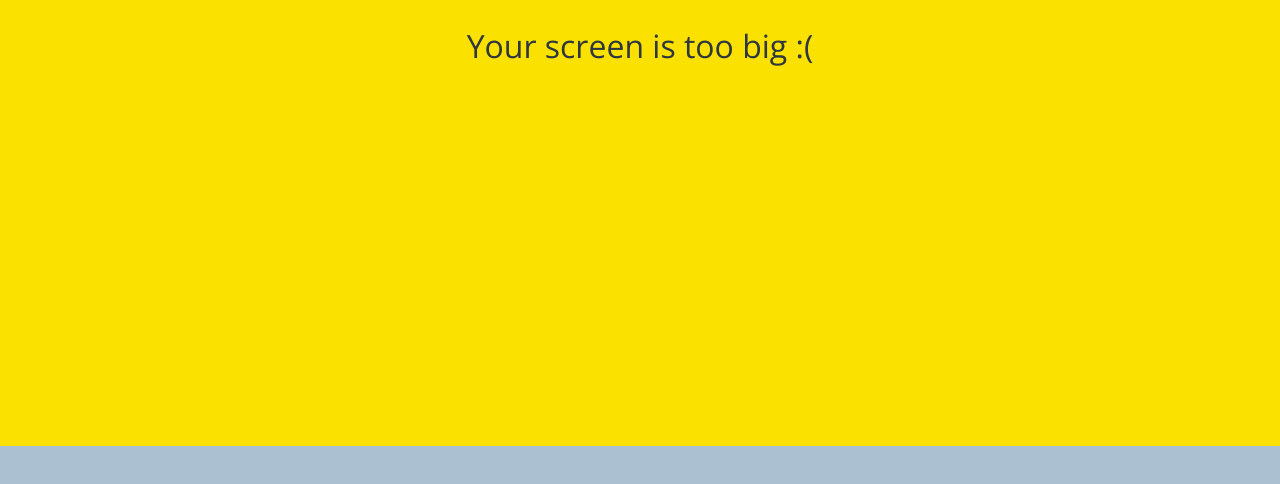
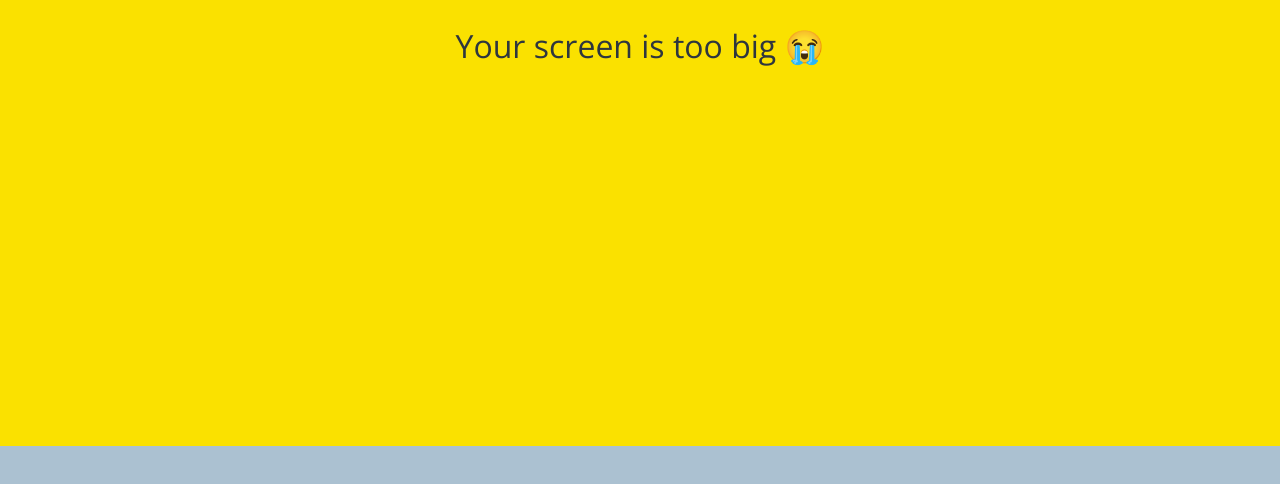
Before and after one commit to kimsieun918/kokoa-clone-2022, a plain HTML site: page chat.html in a window 1280 px wide. Shown: the part 354-838 px from the top of the page. Drawn offline with nearby package versions, Linux system fonts and the light colour scheme.

Commit message:
emoticon on every pages

```diff
--- a/chat.html
+++ b/chat.html
@@ -73,7 +73,7 @@
     </form>
 
     <div id="no-mobile">
-      <span>Your screen is too big :(</span>
+      <span>Your screen is too big 😭</span>
     </div>
 
     <script
```
Also changed, not shown: chats.html (+1 -1 lines), find.html (+1 -1 lines), index.html (+1 -1 lines), more.html (+1 -1 lines), settings.html (+1 -1 lines).
